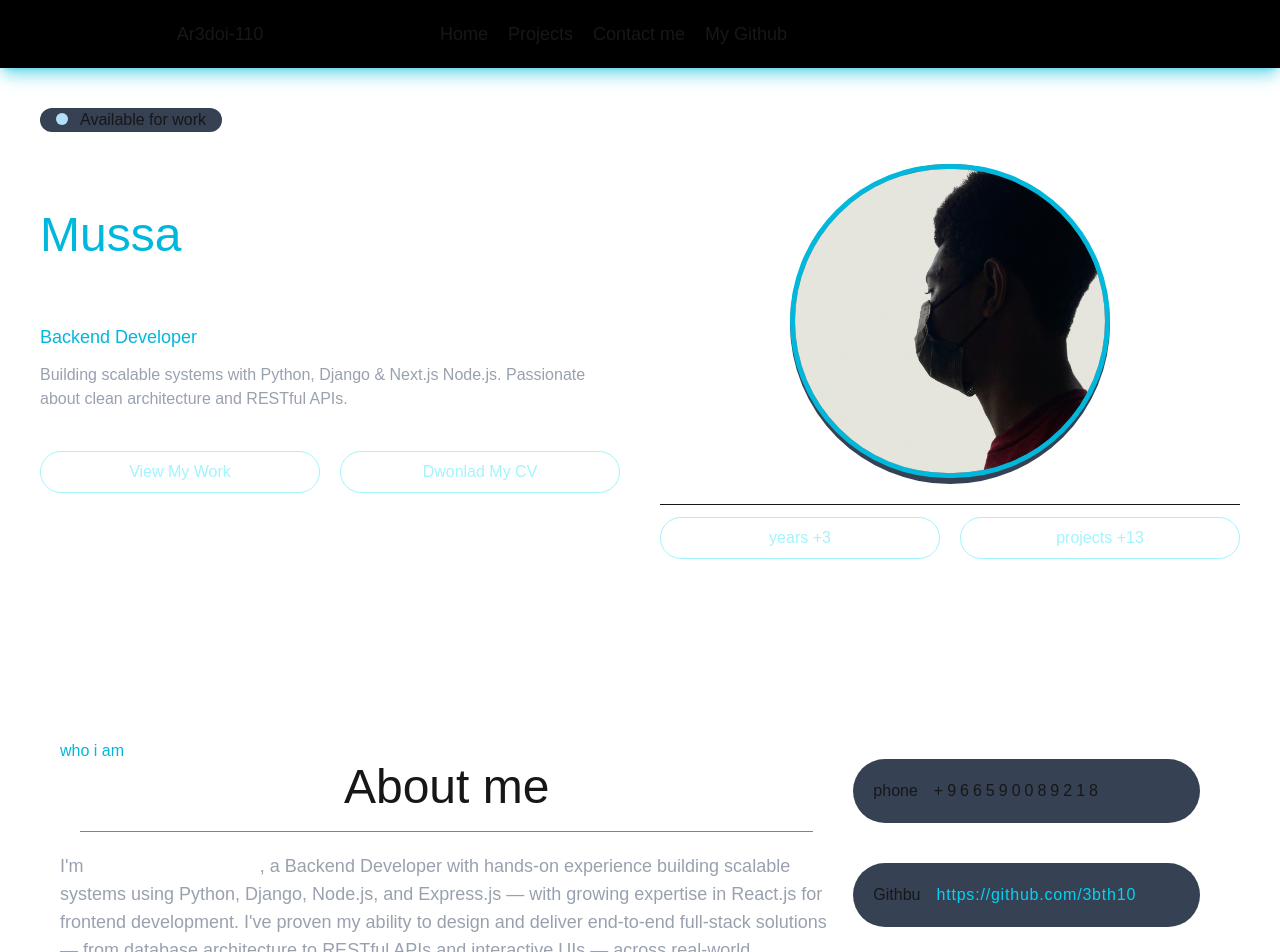
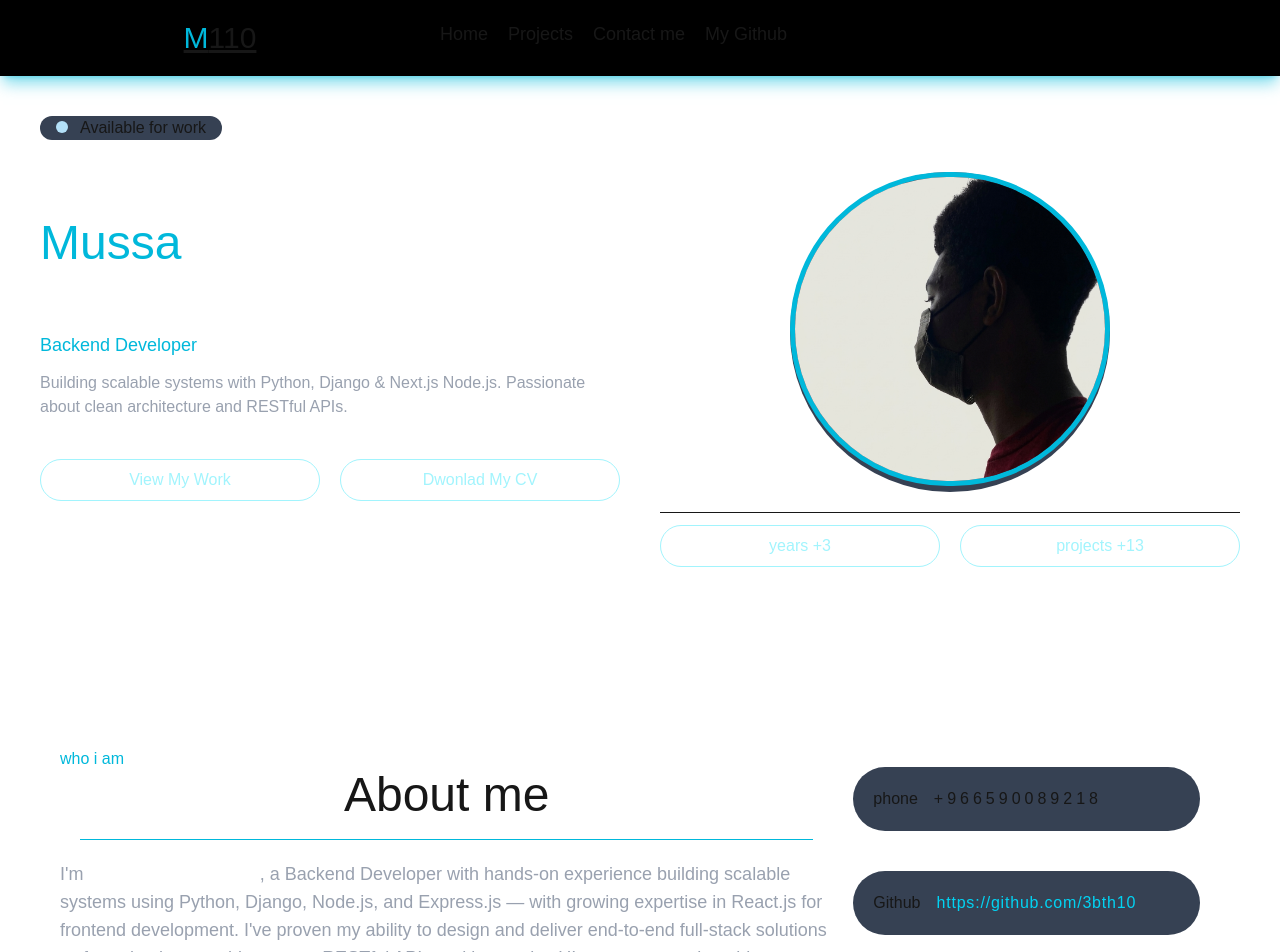
Before and after one commit to 3bth10/profile, a Next.js app: page / in a window 1280 px wide. Shown: the top 952 px of the page. Built offline with nearby package versions, Linux system fonts and the light colour scheme.

Commit message:
put logo .

```diff
--- a/app/page.tsx
+++ b/app/page.tsx
@@ -40,7 +40,7 @@ export default function Home() {
       <span className="tracking-[.25em] col-span-2">+966590089218</span>
     </div>
     <div className="bg-gray-700 rounded-full   p-5 flex gap-4  ">
-      <span>Githbu</span>
+      <span>Github</span>
       <span className="tracking-[.05em] col-span-2 text-cyan-400"><a className="" href={mylinks.git}>{mylinks.git}</a></span>
     </div>
     <div className="bg-gray-700 rounded-full  p-5 flex  gap-4">
--- a/components/header.tsx
+++ b/components/header.tsx
@@ -1,7 +1,7 @@
 const Header = ()=>{
     return (
         <header className="grid grid-cols-2 gap-5  bg-black md:grid-cols-3 text-center w-full shadow-lg shadow-cyan-500/50 p-5 ">
-      <h1 className="text-lg text-bold -tracking-2 ">Ar3doi-110</h1>
+      <h1 className=" text-bold -tracking-2 text-3xl underline "><span className="text-cyan-500">M</span>110</h1>
       <ul className=" grid grid-cols-2 text-sm gap-5 lg:text-lg sm:flex">
         <li className="hover:shadow-cyan-500/50 hover:scale-110 transition shadow-lg text-bold "><a href="#home">Home</a></li>
         <li className="hover:shadow-cyan-500/50 hover:scale-110 transition shadow-lg text-bold "><a href="#Projects">Projects</a></li>
```
